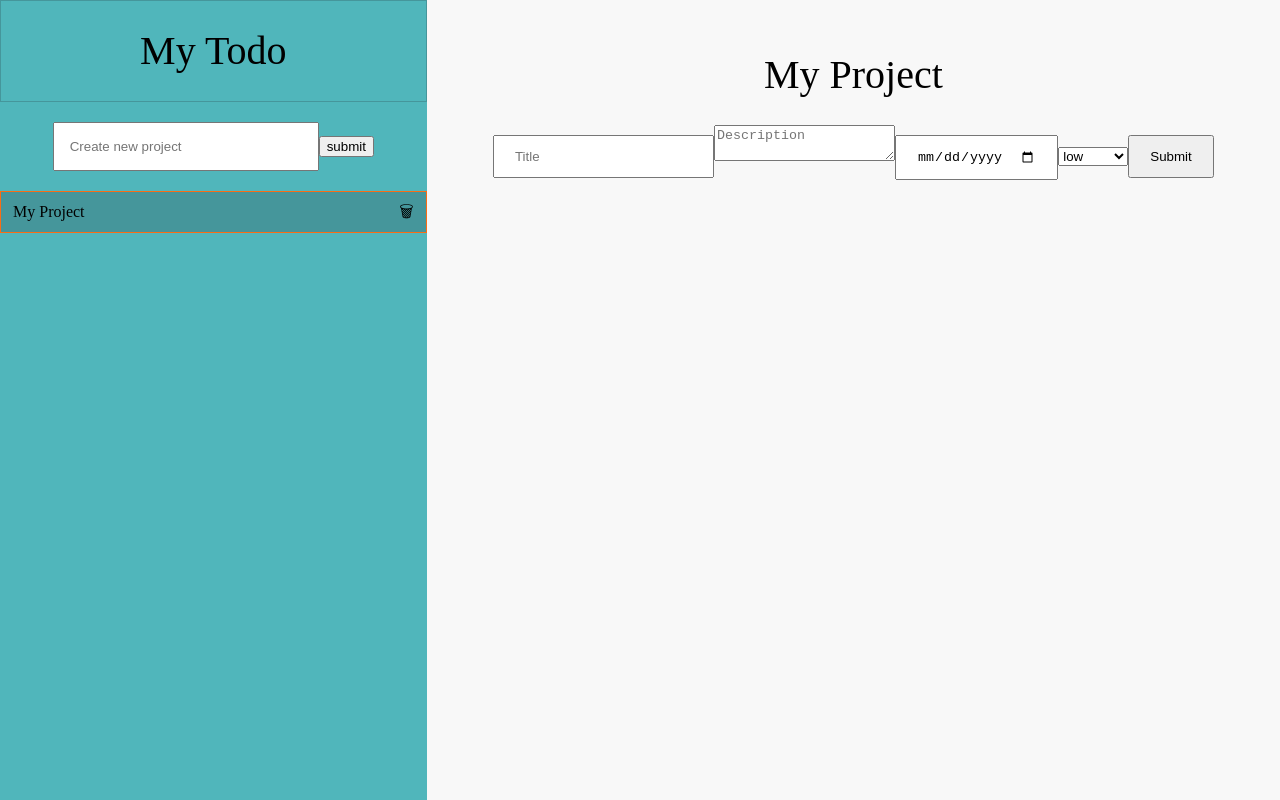
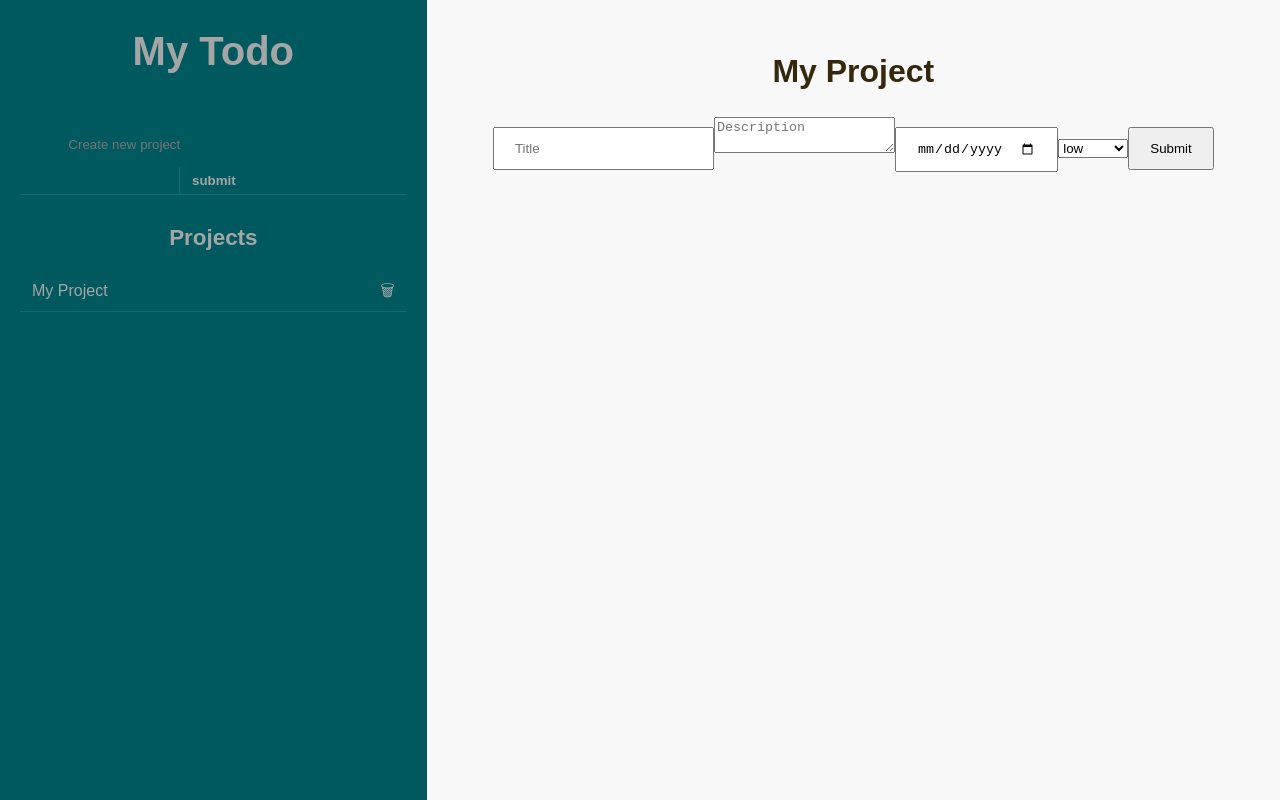
Before and after one commit to Cena-JM/todo-list, a website built with webpack: page dist/index.html in a window 1280 px wide. Built offline with nearby package versions, Linux system fonts and the light colour scheme.

Commit message:
Add sidebar styles

```diff
--- a/src/projectForm.js
+++ b/src/projectForm.js
@@ -13,6 +13,7 @@ const projectForm = () => {
   projectTitle.setAttribute('placeholder', 'Create new project');
 
   const submit = document.createElement('input');
+  submit.classList.add('project-btn')
   submit.setAttribute('type', 'submit');
   submit.setAttribute('value', 'submit');
 
@@ -20,6 +21,10 @@ const projectForm = () => {
   form.appendChild(submit);
 
   formContainer.appendChild(form);
+  const projectsHead = document.createElement("h3");
+  projectsHead.classList.add("projects-head");
+  projectsHead.innerHTML = `Projects`;
+  formContainer.appendChild(projectsHead);
 
   form.addEventListener('submit', (e) => {
     e.preventDefault();
--- a/src/styles/style.css
+++ b/src/styles/style.css
@@ -1,3 +1,7 @@
+body {
+   font-family: Arial, Helvetica, sans-serif;
+}
+
 .parent {
   display: grid;
   grid-template-columns: 1fr 2fr;
@@ -14,7 +18,7 @@
 
 .div2 {
   grid-area: sidebar;
-  background-color: #50b6bb;
+  background-color: #00595e;
   text-align: center;
 }
 .div3 {
@@ -46,41 +50,72 @@
 
 #project-name{
   margin: 30px;
-  font-size: 2.5em;
+  font-size: 2em;
+  font-weight: 700;
+  color: #35280c;
 }
 
 .logo-text{
   margin: 30px;
   font-size: 2.5em;
+  font-weight: 700;
 }
 
 /* sidebar styles */
 
 .header{
   height: 100px;
-  border: 1px solid #45969b;
+  border: 1px solid #00595e;
 }
 
 header h2{
   font-size: 2em;
+  color: #a5a5a5;
 }
 
 /* project form */
 
 #new-project-form{
   margin: 20px;
+  border-bottom: 1px #01747a solid;
 }
 
 #project-title{
   padding: 15px;
-  width: 60%;
+  width: 75%;
+  background: #00595e;
+  border: none;
+}
+
+.projects-head {
+  color: #a5a5a5;
+  font-weight: 700;
+  font-size: 1.4em;
+  padding: 12px 16px;
+  margin: 10px 0;
 }
 
 .project-item{
   display: flex;
   justify-content: space-between;
-  background-color: #45969b;
   padding: 12px;
-  border: 1px solid #f96d15;
-  margin-bottom: 5px;
+  margin: 0 20px 5px 20px;
+  color: #a5a5a5;
+  border-bottom: 1px #01747a solid;
 }
+
+.project-item:hover {
+  background: #074c50;
+}
+
+.project-btn {
+  background: #00595e;
+  border: none;
+  border-left: 1px #01747a solid;
+  padding: 6px 12px;
+  font-weight: 700;
+  color: #a5a5a5;
+}
+.project-btn:hover {
+  color: #f96d15;
+}
--- a/src/todoForm.js
+++ b/src/todoForm.js
@@ -10,18 +10,18 @@ const todoForm = () => {
   const title = document.createElement('input');
   title.setAttribute('placeholder', 'Title');
   title.setAttribute('type', 'text');
-  title.classList.add('title');
+  title.classList.add('title', 'c1');
 
   const description = document.createElement('textarea');
   description.setAttribute('placeholder', 'Description');
-  description.classList.add('description');
+  description.classList.add('description', 'c2');
 
   const dueDate = document.createElement('input');
   dueDate.setAttribute('type', 'date');
-  dueDate.classList.add('due-date');
+  dueDate.classList.add('due-date', 'c3');
 
   const priority = document.createElement('select');
-  priority.classList.add('priority');
+  priority.classList.add('priority', 'c4');
 
   const opt1 = document.createElement('option');
   opt1.setAttribute('value', 'low');
@@ -42,6 +42,7 @@ const todoForm = () => {
   const submitButton = document.createElement('input');
   submitButton.setAttribute('type', 'submit');
   submitButton.setAttribute('id', 'submit');
+  submitButton.classList.add('submit-btn', 'c5')
 
   const projectId = document.createElement('input');
   projectId.setAttribute('type', 'hidden');
```
Also changed, not shown: dist/index.html, dist/main.js.
